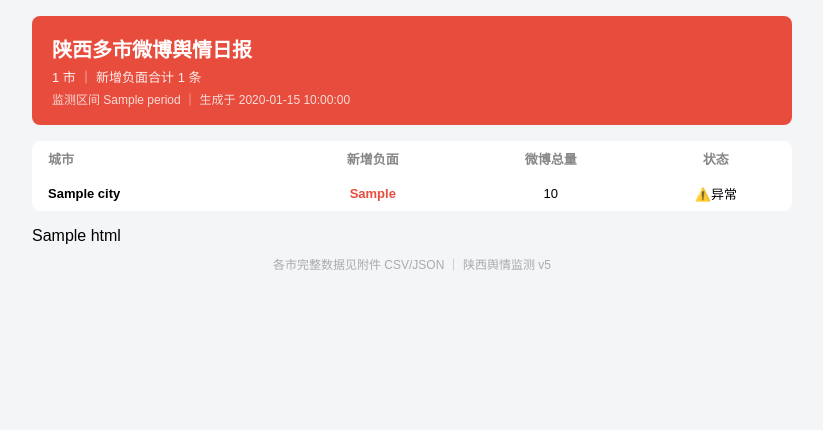
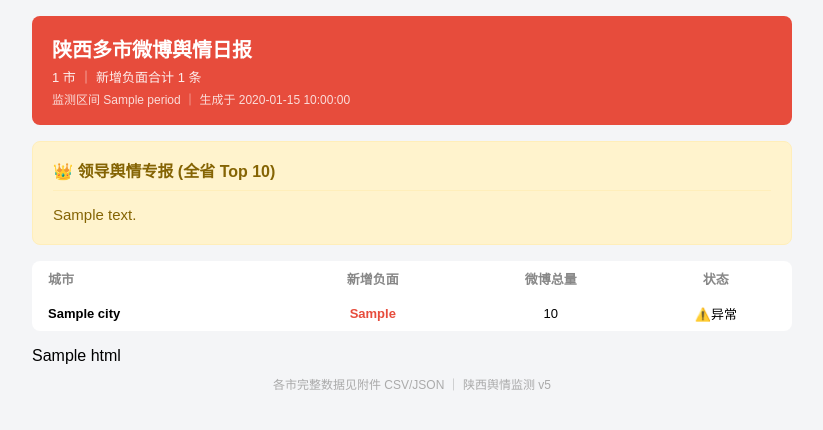
Before and after one commit to kiwi-lilo/weibomonitor, a Python web app: template templates/digest.html.j2 in a window 1280 px wide. Shown: the top 430 px of the page, without its empty margins (228-1051 px from the left). Run offline with Jinja, Linux system fonts and the light colour scheme; the template is opened without the code that fills it: most values are stand-ins (such as "Sample title", 1, 10 or a date in 2020).

Commit message:
Update digest.html.j2

```diff
--- a/templates/digest.html.j2
+++ b/templates/digest.html.j2
@@ -3,6 +3,7 @@
 <body style="margin:0;padding:0;background:#f4f5f7;font-family:'PingFang SC','Microsoft YaHei',sans-serif;">
 <div style="max-width:760px;margin:0 auto;padding:16px;">
 
+  <!-- 顶部状态栏 -->
   <div style="background:{{ '#e74c3c' if total_new_neg else '#2ecc71' }};color:#fff;border-radius:8px;padding:18px 20px;margin-bottom:16px;">
     <div style="font-size:20px;font-weight:bold;">陕西多市微博舆情日报</div>
     <div style="font-size:13px;opacity:.9;margin-top:4px;">
@@ -11,6 +12,20 @@
     <div style="font-size:12px;opacity:.8;margin-top:4px;">监测区间 {{ period }} ｜ 生成于 {{ generated_at }}</div>
   </div>
 
+  <!-- ✅ 领导舆情专报 (只有在有内容时才显示) -->
+  {% if leader_text %}
+  <div style="background:#fff3cd;border:1px solid #ffeeba;border-radius:8px;padding:16px 20px;margin-bottom:16px;color:#856404;">
+    <div style="font-size:16px;font-weight:bold;margin-bottom:10px;border-bottom:1px solid #ffeeba;padding-bottom:8px;">
+      👑 领导舆情专报 (全省 Top 10)
+    </div>
+    <div style="font-size:15px;line-height:1.8;font-family:sans-serif;">
+      <!-- replace 自动将纯文本的换行变成网页里的换行 -->
+      {{ leader_text | replace('\n', '<br>') | safe }}
+    </div>
+  </div>
+  {% endif %}
+
+  <!-- 各市汇总表格 -->
   <table width="100%" cellpadding="8" cellspacing="0" style="background:#fff;border-radius:8px;font-size:13px;border-collapse:separate;margin-bottom:16px;">
     <tr style="color:#888;"><th align="left" style="padding-left:16px;">城市</th><th>新增负面</th><th>微博总量</th><th>状态</th></tr>
     {% for s in sections %}
@@ -23,6 +38,7 @@
     {% endfor %}
   </table>
 
+  <!-- 各市详情片段 -->
   {% for s in sections %}{{ s.html|safe }}{% endfor %}
 
   <div style="padding-top:10px;color:#aaa;font-size:12px;text-align:center;">
```
